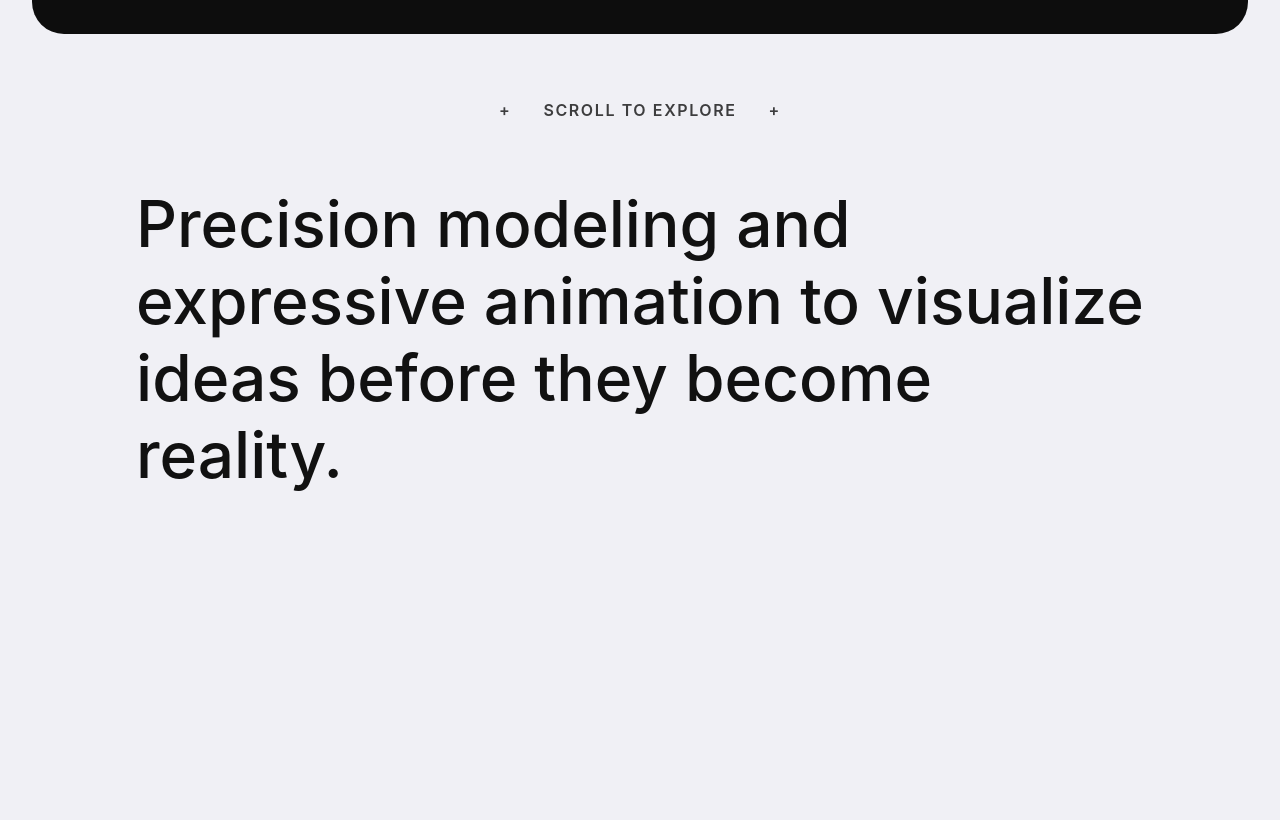
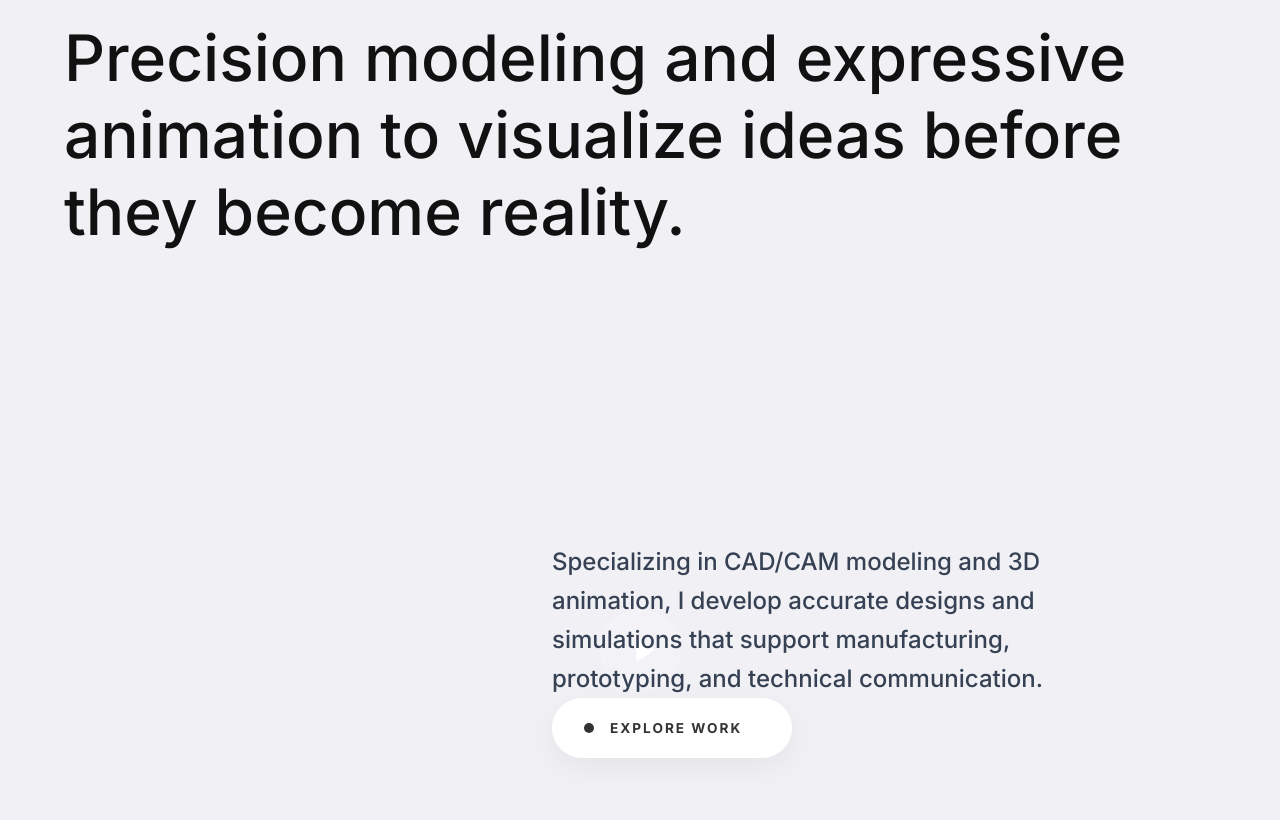
Before and after one commit to Parth673/parth-portfolio, a React (Vite) app: page / in a window 1280 px wide. Shown: the part 780-1600 px from the top of the page. Built offline with nearby package versions, Linux system fonts and the light colour scheme.

Commit message:
added button

```diff
--- a/public/assets/css/video.css
+++ b/public/assets/css/video.css
@@ -31,15 +31,12 @@ html {
 
 /* The sticky container that fills the viewport */
 .scroll-container {
-    height: 150vh;
     width: 100%;
     position: relative;
 }
 
 .genie-wrapper {
-    position: sticky;
-    top: 0;
-    /* width: 100vw; */
+    width: 100%;
     height: 100vh;
     pointer-events: none;
     overflow: hidden;
@@ -73,7 +70,7 @@ html {
     pointer-events: auto;
     width: 100%;
     height: 70%;
-    position: absolute;
+    position: sticky;
     top: 20%;
 }
 
--- a/src/components/home/GenieEffect.tsx
+++ b/src/components/home/GenieEffect.tsx
@@ -185,9 +185,10 @@ export function GenieEffect() {
 
         // Show/hide play button based on progress
         ScrollTrigger.create({
-            trigger: '#scroll-section',
-            start: 'top 50%',
-            end: 'bottom 80%',
+            trigger: '.scroll-section',
+            start: 'top top',
+            end: 'bottom bottom',
+            scrub: 1,
             onUpdate: () => {
                 if (uiLayer) {
                     uiLayer.style.opacity = state.progress >= 0.95 ? '1' : '0';
@@ -254,9 +255,9 @@ export function GenieEffect() {
                             Specializing in CAD/CAM modeling and 3D animation, I develop accurate designs and
                             simulations that support manufacturing, prototyping, and technical communication.
                         </p>
-                        <button className="group flex items-center gap-4 px-10 py-4 bg-white rounded-full shadow-xl hover:shadow-2xl transition-all duration-500">
-                            <span className="w-2.5 h-2.5 bg-blue-600 rounded-full group-hover:scale-150 transition-transform"></span>
-                            <span className="font-bold text-sm tracking-widest uppercase">Explore Work</span>
+                        <button className="explore-work-btn group">
+                            <span className="btn-dot"></span>
+                            <span className="btn-txt">Explore Work</span>
                         </button>
                     </div>
                 </div>
--- a/src/components/home/IntroSection.tsx
+++ b/src/components/home/IntroSection.tsx
@@ -71,7 +71,7 @@ export function IntroSection() {
                         id="intro-line-path"
                         d="M7.50006 7.50008C168.5 12.5001 192.184 145.5 186.5 181.5C175.132 253.5 83.0001 240.008 83.0001 176C83.0001 133.5 110.478 85.2049 213 91.5001C343 99.4825 415.5 251 485.5 186C515.979 157.698 560.543 168.352 568.5 234C576.5 300 602.5 336.5 692.5 304.5"
                         stroke="#EF713B"
-                        strokeWidth="15"
+                        strokeWidth="25"
                         strokeLinecap="round"
                     />
                 </svg>
--- a/src/components/home/RobotSequence.tsx
+++ b/src/components/home/RobotSequence.tsx
@@ -30,17 +30,17 @@ const CALLOUT_DATA: CalloutData[] = [
     },
     {
         id: '2',
-        title: 'CAD/CAM Modeling',
-        description: 'PRECISION ENGINEERING AND TECHNICAL MODELING FOR MANUFACTURING, PROTOTYPING, AND COMPLEX ASSEMBLY.',
-        imageUrl: '/assets/media/cad.png',
+        title: 'AI & REINFORCED LEARNING',
+        description: 'DEVELOPING SCALABLE AI SOLUTIONS AND INTELLIGENT SYSTEMS WITH A FOCUS ON ROBUST ARCHITECTURE AND PERFORMANCE.',
+        imageUrl: '/assets/media/programming.png',
         x: 1000,
         y: 250,
     },
     {
         id: '3',
-        title: 'AI & REINFORCED LEARNING',
-        description: 'DEVELOPING SCALABLE AI SOLUTIONS AND INTELLIGENT SYSTEMS WITH A FOCUS ON ROBUST ARCHITECTURE AND PERFORMANCE.',
-        imageUrl: '/assets/media/programming.png',
+        title: 'CAD/CAM Modeling',
+        description: 'PRECISION ENGINEERING AND TECHNICAL MODELING FOR MANUFACTURING, PROTOTYPING, AND COMPLEX ASSEMBLY.',
+        imageUrl: '/assets/media/cad.png',
         x: 500,
         y: 650,
     },
@@ -244,16 +244,16 @@ export function RobotSequenceWithCallouts() {
         };
 
         // Create and animate all callouts
-        const callout1 = createCalloutElements(CALLOUT_DATA[0], -400, -300, '0%', 50, 30, 250, -150);
+        const callout1 = createCalloutElements(CALLOUT_DATA[0], -400, -300, '0%', 0, 0, 150, 0);
         animateCallout(callout1, 0, 0.25, -20);
 
-        const callout2 = createCalloutElements(CALLOUT_DATA[1], 0, -170, '0%', 0, 0, -150, 0);
-        animateCallout(callout2, 0.5, 0.75, 20);
+        const callout2 = createCalloutElements(CALLOUT_DATA[1], 100, -150, '0%', -100, 0, 0, 0);
+        animateCallout(callout2, 0.25, 0.5, 20);
 
-        const callout3 = createCalloutElements(CALLOUT_DATA[2], -450, -100, '-100%', 0, 0, 150, -300);
-        animateCallout(callout3, 0.25, 0.5, -20);
+        const callout3 = createCalloutElements(CALLOUT_DATA[2], -500, -100, '-100%', 0, -250, 100, 0);
+        animateCallout(callout3, 0.5, 0.75, -20);
 
-        const callout4 = createCalloutElements(CALLOUT_DATA[3], -200, -50, '-100%', 0, 0, -300, -300);
+        const callout4 = createCalloutElements(CALLOUT_DATA[3], 0, 50, '-100%', -100, -150, -150, -100);
         animateCallout(callout4, 0.75, 1, 20);
 
         return () => {
--- a/src/index.css
+++ b/src/index.css
@@ -1,6 +1,6 @@
-@import "tailwindcss";
 @import url('https://fonts.googleapis.com/css2?family=Inter:wght@300;400;500;600;700&display=swap');
 @import url('https://fonts.googleapis.com/css2?family=Orbitron:wght@400;700&display=swap');
+@import "tailwindcss";
 
 /* ============ CSS VARIABLES ============ */
 :root {
@@ -245,8 +245,8 @@ section {
   position: relative;
   width: 95%;
   max-width: 1600px;
-  height: 75vh;
-  margin: 2rem auto;
+  height: 65vh;
+  /* margin: 2rem auto; */
   background-color: #0d0d0d;
   border-radius: 2rem;
   overflow: hidden;
@@ -272,7 +272,7 @@ section {
 .scroll-indicator {
   display: flex;
   gap: 2rem;
-  font-size: 1rem;
+  font-size: 1.2rem;
   font-weight: 600;
   letter-spacing: 0.1em;
   opacity: 0.8;
@@ -280,9 +280,9 @@ section {
 
 /* ============ INTRO SECTION ============ */
 .intro {
-  padding: 2rem 5rem;
+  /* padding: 2rem 5rem; */
   align-items: flex-start;
-  margin: 0 0;
+  /* margin: 0 0; */
   min-height: auto;
 }
 
@@ -321,8 +321,16 @@ section {
 }
 
 /* ============ GENIE EFFECT ============ */
+.scroll-spacer {
+  height: 100vh;
+  display: flex;
+  justify-content: center;
+  align-items: center;
+  font-size: 1.5rem;
+}
+
 .scroll-container {
-  height: 150vh;
+  height: 100vh;
   width: 100%;
   position: relative;
 }
@@ -355,12 +363,13 @@ section {
   pointer-events: auto;
   color: var(--text-color);
   will-change: transform, opacity;
+  opacity: 1;
 }
 
 .genie-container {
   pointer-events: auto;
   width: 90%;
-  max-width: 1200px;
+  max-width: 1600px;
   height: 70%;
   position: absolute;
   top: 15%;
@@ -870,3 +879,77 @@ section {
   background-size: cover;
   background-position: center;
 }
+
+/* ============ EXPLORE WORK BUTTON ============ */
+.explore-work-btn {
+  height: 60px;
+  width: 240px;
+  position: relative;
+  background-color: #ffffff;
+  opacity: 1;
+  cursor: pointer;
+  border: none;
+  overflow: hidden;
+  border-radius: 30px;
+  color: #333;
+  transition: all 0.5s ease-in-out;
+  display: flex;
+  align-items: center;
+  justify-content: flex-start;
+  padding-left: 2rem;
+  box-shadow: 0 10px 30px rgba(0, 0, 0, 0.05);
+  z-index: 10;
+}
+
+.explore-work-btn .btn-txt {
+  z-index: 2;
+  font-weight: 800;
+  letter-spacing: 2px;
+  text-transform: uppercase;
+  font-size: 0.85rem;
+  transition: color 0.5s ease-in-out;
+  margin-left: 1rem;
+}
+
+.explore-work-btn .btn-dot {
+  width: 10px;
+  height: 10px;
+  background-color: #333;
+  border-radius: 50%;
+  z-index: 2;
+  transition: all 0.5s ease-in-out;
+}
+
+.explore-work-btn::after {
+  content: "";
+  position: absolute;
+  left: 2rem;
+  top: 50%;
+  transform: translateY(-50%);
+  transition: all 0.6s ease-in-out;
+  background-color: #f45520;
+  border-radius: 50%;
+  visibility: hidden;
+  height: 10px;
+  width: 10px;
+  z-index: 1;
+}
+
+.explore-work-btn:hover {
+  box-shadow: 0 20px 40px rgba(255, 167, 51, 0.3);
+  color: #fff;
+}
+
+.explore-work-btn:hover .btn-txt {
+  color: #fff;
+}
+
+.explore-work-btn:hover .btn-dot {
+  background-color: #fff;
+  transform: scale(1.5);
+}
+
+.explore-work-btn:hover::after {
+  visibility: visible;
+  transform: scale(60) translate(0, -1%);
+}
```
